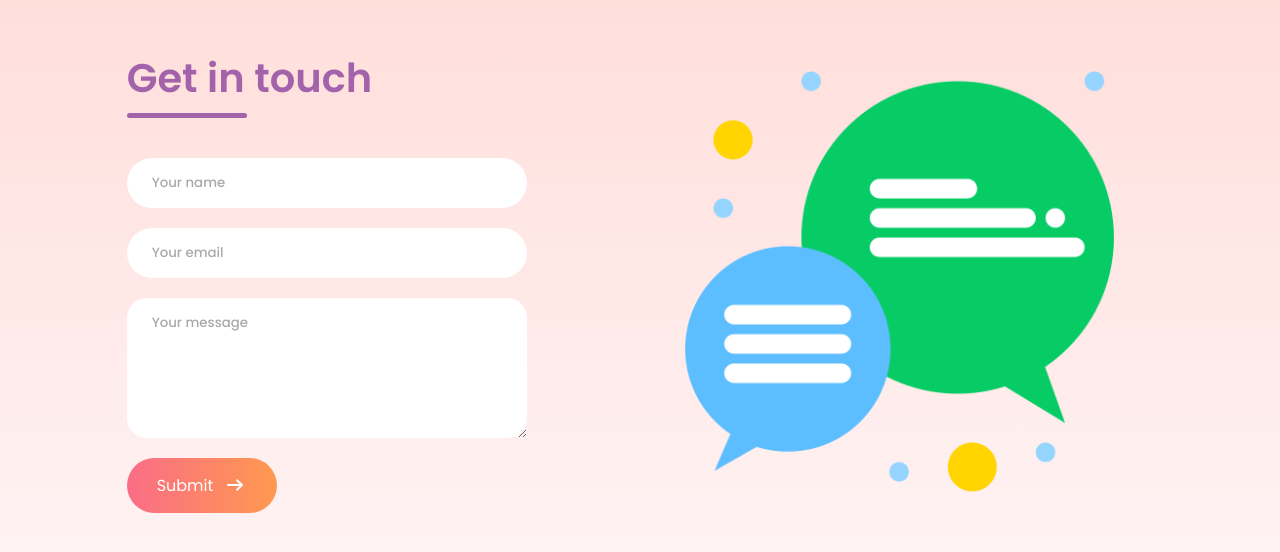
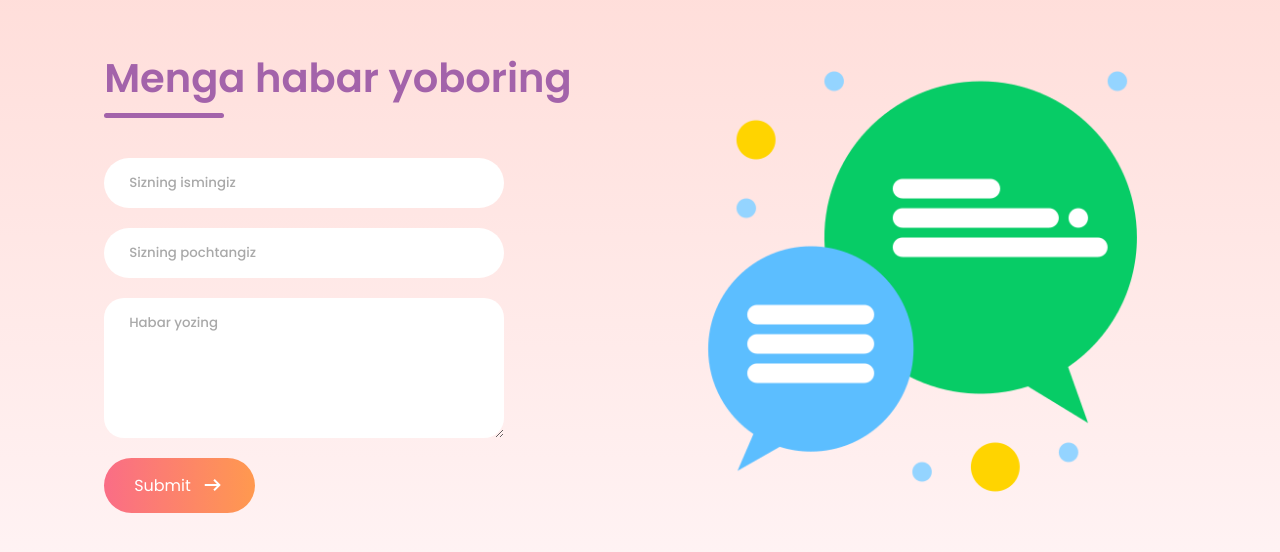
Before and after one commit to narzikulov1/Receive-Contact-Form-Data-on-Email, a plain HTML site: page index.html in a window 1280 px wide. Shown: the part 120-672 px from the top of the page. Drawn offline with nearby package versions, Linux system fonts and the light colour scheme.

Commit message:
RWD completed

```diff
--- a/index.html
+++ b/index.html
@@ -3,7 +3,7 @@
 <head>
     <meta charset="UTF-8">
     <meta name="viewport" content="width=device-width, initial-scale=1.0">
-    <title>Document</title>
+    <title>Narzikulovv - Send email message</title>
     <link rel="stylesheet" href="main.css">
     <link rel="stylesheet" href="https://fonts.googleapis.com/css2?family=Material+Symbols+Outlined:opsz,wght,FILL,GRAD@20..48,100..700,0..1,-50..200" />
     <link rel="stylesheet" href="https://fonts.googleapis.com/css2?family=Material+Symbols+Outlined:opsz,wght,FILL,GRAD@24,400,0,0" />
@@ -12,13 +12,13 @@
     <div class="contact-container">
         <form action="https://api.web3forms.com/submit" method="POST" class="contact-left">
             <div class="contact-left-title">
-                <h2>Get in touch</h2>
+                <h2>Menga habar yoboring</h2>
                 <hr>
             </div>
             <input type="hidden" name="access_key" value="a3e14312-b6d6-40a4-a1d5-cb0ac60a97ce">
-            <input type="text" name="name" placeholder="Your name" class="contact-inputs" required>
-            <input type="email" name="email" placeholder="Your email" class="contact-inputs" required>
-            <textarea name="message" placeholder="Your message" class="contact-inputs" required></textarea>
+            <input type="text" name="name" placeholder="Sizning ismingiz" class="contact-inputs" required>
+            <input type="email" name="email" placeholder="Sizning pochtangiz" class="contact-inputs" required>
+            <textarea name="message" placeholder="Habar yozing" class="contact-inputs" required></textarea>
             <button type="submit">Submit <span class="material-symbols-outlined">
                 arrow_right_alt
                 </span></button>
--- a/main.css
+++ b/main.css
@@ -88,6 +88,9 @@ body{
 }
 
 @media (max-width: 1000px) {
+    h2{
+        font-size: 25px!important;
+    }
     .contact-inputs{
         width: 80vw;
     }
```
